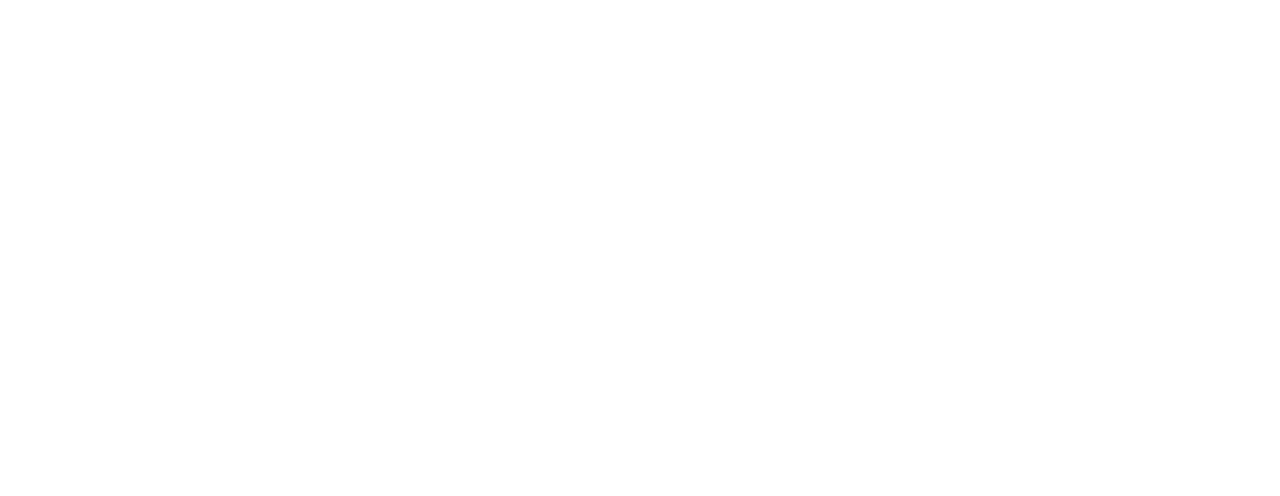
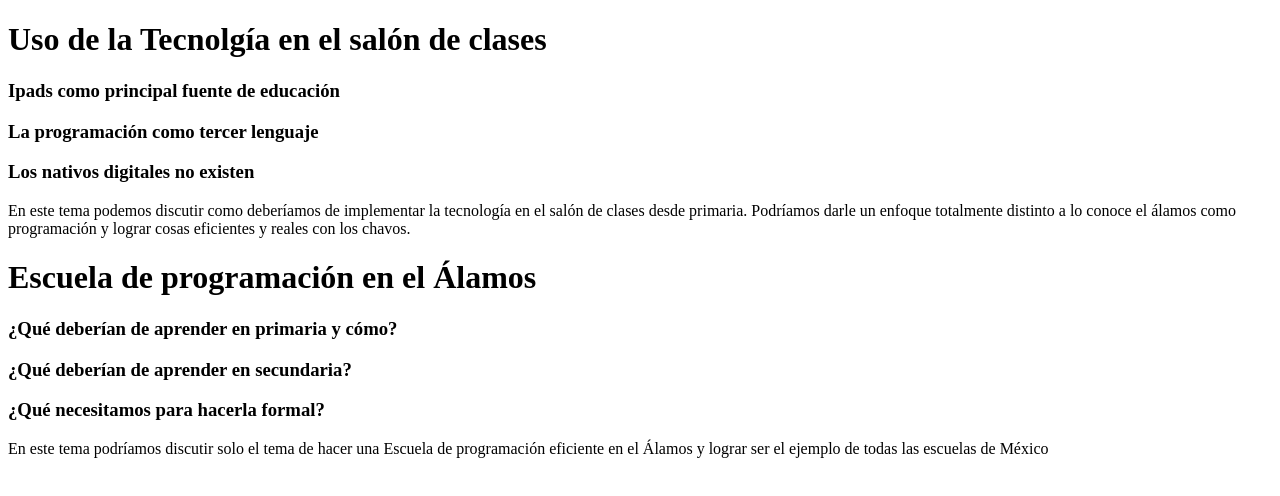
Before and after one commit to JuanjoGAO/Profes-GarnicaJuanjo-OropezaJoseCarlos-blog_del_mundo, a plain HTML site: page propuestas.html in a window 1280 px wide. Drawn offline with Linux system fonts and the light colour scheme.

Commit message:
Temas de blog

```diff
--- a/propuestas.html
+++ b/propuestas.html
@@ -7,6 +7,34 @@
         <title>Index</title>
     </head>
     <!--termina head-->
+    <!-- TEMA 1: Juan José Garnica-->
+
+    <hgroup>
+        <h1>Uso de la Tecnolgía en el salón de clases</h1>
+        <h3>Ipads como principal fuente de educación</h3>
+        <h3>La programación como tercer lenguaje</h3>
+        <h3>Los nativos digitales no existen</h3>
+    </hgroup>
+    <p>En este tema podemos discutir como deberíamos de implementar la
+        tecnología en el salón de clases desde primaria. Podríamos darle un enfoque
+        totalmente distinto a lo conoce el álamos como programación y lograr cosas
+        eficientes y reales con los chavos.
+    </p>
+    <!-- Fin tema 1 -->
+    <!-- TEMA 2: Juan José Garnica-->
+
+    <hgroup>
+        <h1>Escuela de programación en el Álamos</h1>
+        <h3>¿Qué deberían de aprender en primaria y cómo?</h3>
+        <h3>¿Qué deberían de aprender en secundaria?</h3>
+        <h3>¿Qué necesitamos para hacerla formal?</h3>
+    </hgroup>
+        <p> En este tema podríamos discutir solo el tema de hacer una Escuela
+            de programación eficiente en el Álamos y lograr ser el ejemplo de todas
+            las escuelas de México
+        </p>
+    <!-- Fin tema 2 -->
+
     <!--inicia body-->
     <body>
 
```
